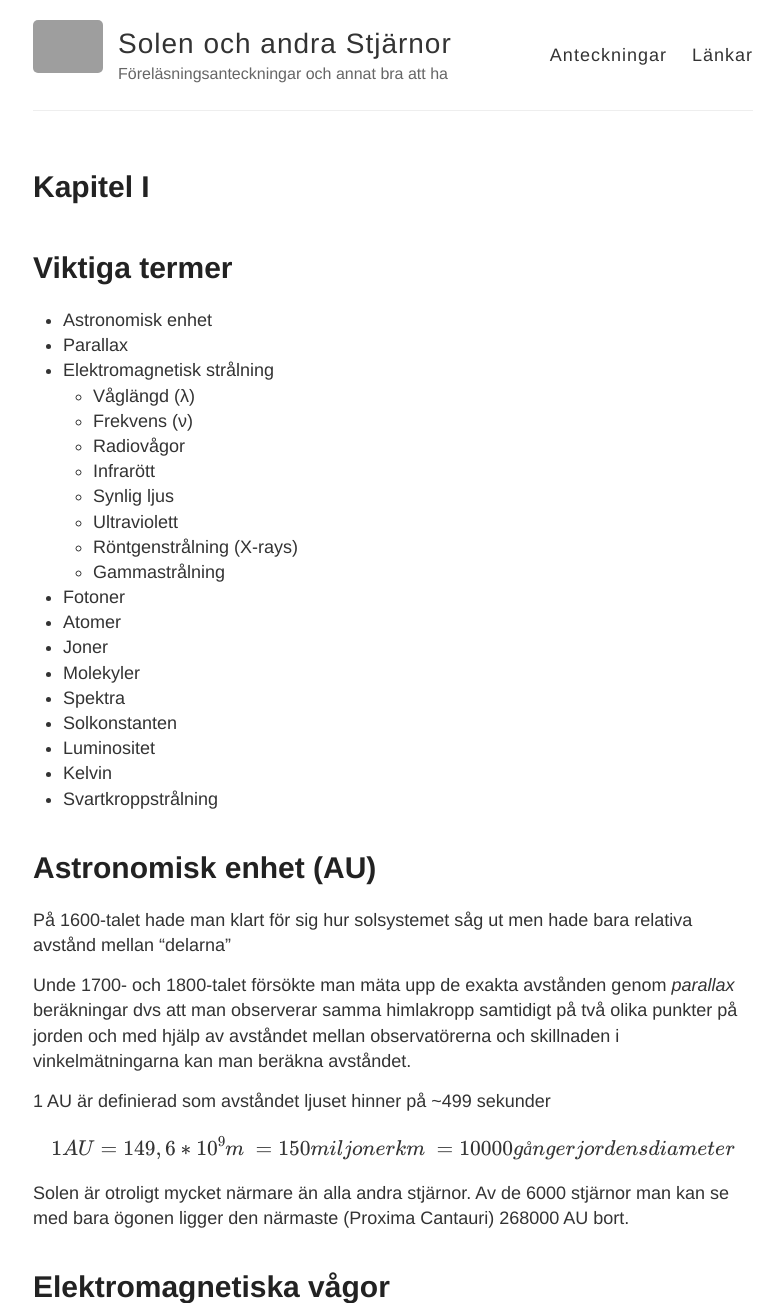
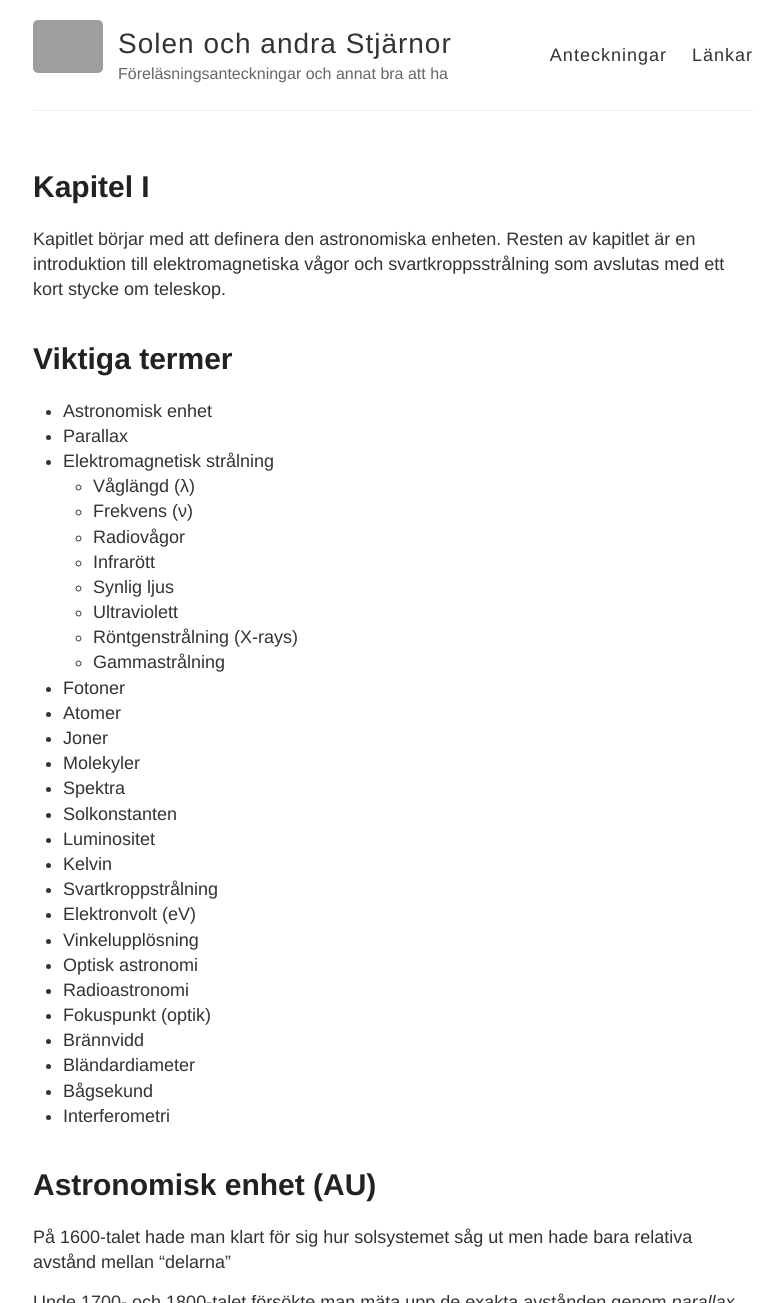
Before and after one commit to JohanSpaedtke/JohanSpaedtke.github.io, a Jekyll site: the page built from _posts/2017-09-10-chapter1.md, in a window 1280 px wide and 1400 px high, cut to the strip 0-1303 px from the top of the window. Shown: the whole strip, without its empty margins (247-1030 px from the left). Built offline with Jekyll 4.4.1, drawn with Linux system fonts in a browser that asks for light colours; formulas are drawn with MathJax 3; grey boxes are pictures that could not be loaded.

Commit message:
Started work on chapter 2

```diff
--- a/_posts/2017-09-10-chapter1.md
+++ b/_posts/2017-09-10-chapter1.md
@@ -2,6 +2,8 @@
 layout: post
 title: Kapitel I
 ---
+
+Kapitlet börjar med att definera den astronomiska enheten. Resten av kapitlet är en introduktion till elektromagnetiska vågor och svartkroppsstrålning som avslutas med ett kort stycke om teleskop.
 
 # Viktiga termer
 
@@ -25,6 +27,15 @@ title: Kapitel I
 * Luminositet
 * Kelvin
 * Svartkroppstrålning
+* Elektronvolt (eV)
+* Vinkelupplösning
+* Optisk astronomi
+* Radioastronomi
+* Fokuspunkt (optik)
+* Brännvidd
+* Bländardiameter
+* Bågsekund
+* Interferometri
 
 # Astronomisk enhet (AU)
 
@@ -102,3 +113,5 @@ Kelvin är en absolut temperaturskala. Det betyder att 0 K är så kallt som det
 Alla gaser i termisk jämvikt med en temperatur över 0 K avger strålning. Ju högre temperaturen är ju mer strålning avges och "toppen" i strålningen flyttar även mot kortare och kortare våglängder.
 
 ![Svartkroppsstrålning](https://upload.wikimedia.org/wikipedia/commons/thumb/f/ff/BlackbodySpectrum_loglog_150dpi_en.png/640px-BlackbodySpectrum_loglog_150dpi_en.png)
+
+# 1.8 och 1.9 är kvar
```
Also changed, not shown: _posts/2017-09-19-chapter2.md (added, +17 -0 lines).
